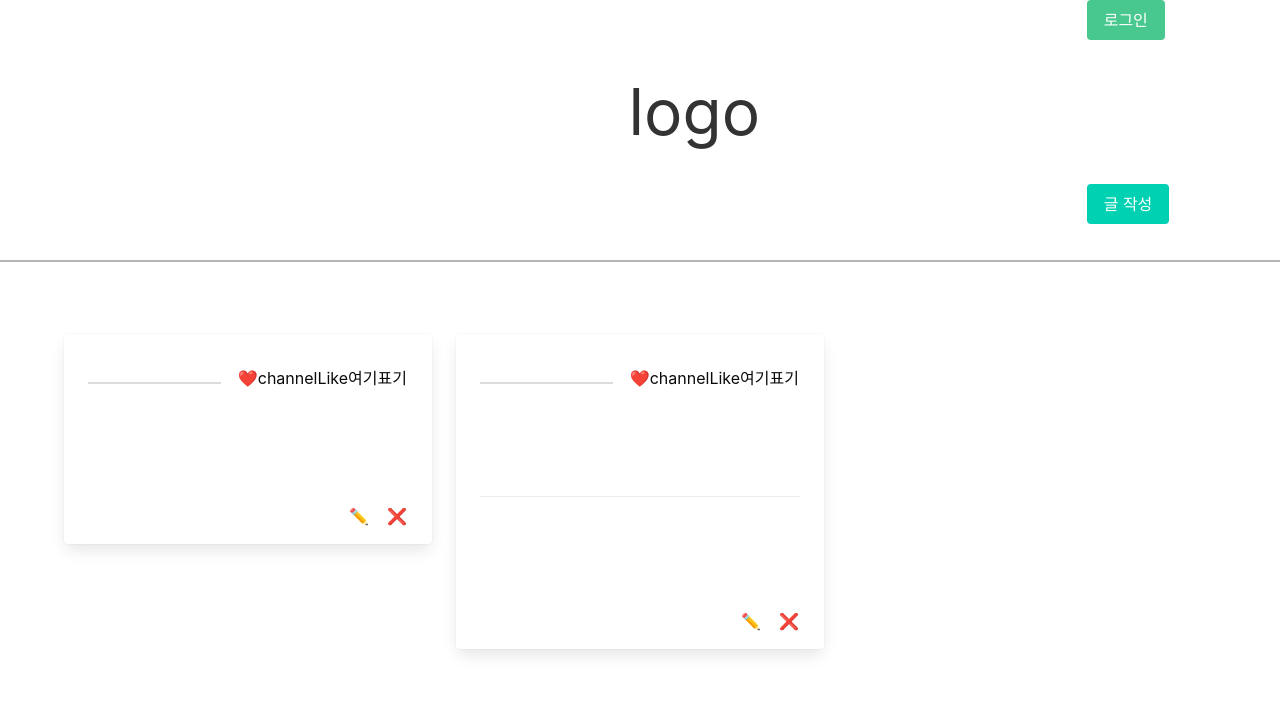
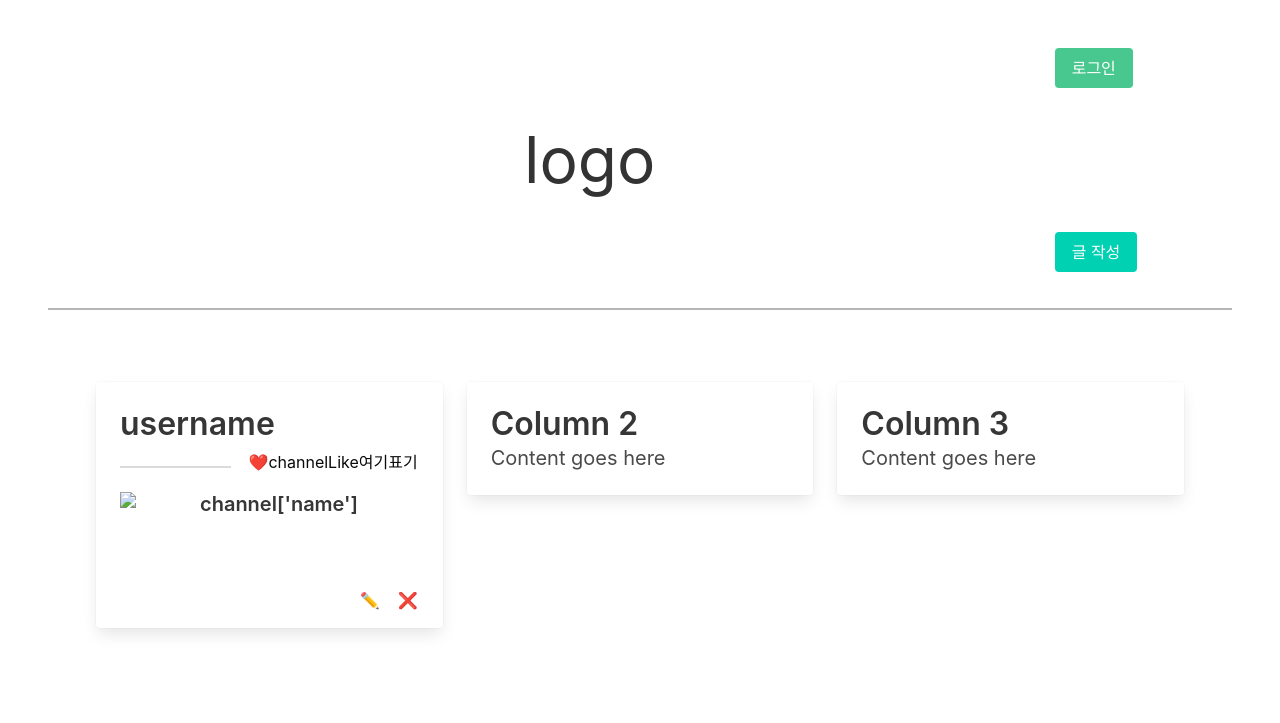
Before and after one commit to namhoon-kim97/YourTuber, a Flask app: template templates/index.html in a window 1280 px wide; the page is wider, and only the part inside the window is pictured. Shown: the top 723 px of that part. Run offline with Flask 3, Linux system fonts and the light colour scheme; the template is opened without the code that fills it, so the values that code supplies are empty.

Commit message:
ADD css change

```diff
--- /dev/null
+++ b/static/style.css
@@ -0,0 +1,15 @@
+#logo {
+  font-size: 4rem;
+  color: #333;
+  text-align: center;
+}
+
+#articleButton {
+  float: right;
+  padding-right: 0px;
+}
+
+.dotLine {
+  border: none;
+  border-top: 2px dotted;
+}
--- a/templates/index.html
+++ b/templates/index.html
@@ -4,40 +4,24 @@
     <meta charset="UTF-8" />
     <meta name="viewport" content="width=device-width, initial-scale=1.0" />
     <title>YourTuber</title>
-    <style>
-      #logo {
-        font-size: 4rem;
-        color: #333;
-        text-align: center;
-      }
-
-      #articleButton {
-        float: right;
-        padding-right: 0px;
-      }
-
-      .dotLine {
-        border: none;
-        border-top: 2px dotted;
-      }
-    </style>
     <!-- bulma import   -->
     <link
       rel="stylesheet"
-      href="https://cdn.jsdelivr.net/npm/bulma@0.9.4/css/bulma.min.css"
-    />
+      href="https://cdn.jsdelivr.net/npm/bulma@0.9.4/css/bulma.min.css"/>
+    <link rel ='stylesheet' type='text/css' href="{{url_for('static', filename='style.css')}}">
   </head>
 
   <body>
+    <section class="section">
       <!-- upper menu -->
       <div class="columns is-mobile">
         <div class="column is-1 is-offset-10">
-        <button class="button is-success">로그인</button>
+          <button class="button is-success" onclick="location.href='/login'">로그인</button>
           <!-- 로그인 상태면 userNickname보이게 -->
         </div>
       </div>
       <div class="columns is-mobile">
-      <div class="column is-3 is-offset-5" id="logo">
+        <div class="column is-3 is-offset-4" id="logo">
           <!-- 여기에 로고 -->logo
         </div>
       </div>
@@ -50,7 +34,6 @@
 
       <!-- Main content -->
       <section class="section">
-      <div class="container">
           <div class="columns is-multiline">
             <!-- 쌓이게 -->
             <div class="column is-one-third">
@@ -58,9 +41,9 @@
                 <div class="card-content">
                   <!-- 카드 제목 -->
                   <p class="title">
-                  {{username}}
-                  <span
-                    ><button class="button is-white" id="articleButton">
+                    username
+                    <span>
+                      <button class="button is-white" id="articleButton">
                         ❤️
                         <h6>channelLike여기표기</h6>
                       </button>
@@ -74,14 +57,18 @@
                   <!-- 카드 내용  -->
                   <div class="subtitle">
                     <article class="media">
+                      <figure class="media-left">
                         <p class="image is-64x64">
-                      <img src="{{ 이미지주소 }}" />
+                          <img src="##" />
                         </p>
+                      </figure>
+                      <div class="media-content">
                         <div class="content">
                           <p>
                             <!-- channel딕셔너리에서 가져오기 -->
-                        <b>{{ channel['name'] }}</b>
+                            <strong> channel['name'] </strong>
                           </p>
+                        </div>
                       </div>
                     </article>
                   </div>
@@ -97,54 +84,22 @@
             <div class="column is-one-third">
               <div class="card">
                 <div class="card-content">
-                <!-- 카드 제목 -->
-                <p class="title">
-                  {{username}}
-                  <span
-                    ><button class="button is-white" id="articleButton">
-                      ❤️
-                      <h6>channelLike여기표기</h6>
-                    </button>
-                  </span>
-                </p>
-                <hr class="has-background-grey-lighter" />
-                <!-- 카드 내용  -->
-                <div class="subtitle">
-                  <!-- dv에 있는 내용들 list로 추가-->
-                  <!-- 카드 내용  -->
-                  <article class="media">
-                    <p class="image is-64x64">
-                      <img src="{{ 이미지주소 }}" />
-                    </p>
-                    <div class="content">
-                      <p>
-                        <!-- channel딕셔너리에서 가져오기 -->
-                        <b>{{ channel['na me'] }}</b>
-                      </p>
+                  <p class="title">Column 2</p>
+                  <p class="subtitle">Content goes here</p>
                 </div>
-                  </article>
-                  <article class="media">
-                    <p class="image is-64x64">
-                      <img src="{{ 이미지주소 }}" />
-                    </p>
-                    <div class="content">
-                      <p>
-                        <!-- channel딕셔너리에서 가져오기 -->
-                        <b>{{ channel['name'] }}</b>
-                      </p>
               </div>
-                  </article>
             </div>
 
-                <button class="button is-white" id="articleButton">❌</button>
-                <button class="button is-white" id="articleButton">✏️</button>
-
-                <br />
-              </div>
+            <div class="column is-one-third">
+              <div class="card">
+                <div class="card-content">
+                  <p class="title">Column 3</p>
+                  <p class="subtitle">Content goes here</p>
                 </div>
               </div>
             </div>
           </div>
       </section>
+    </section>
   </body>
 </html>
```
Also changed, not shown: templates/login.html (+19 -3 lines). Lines whose indentation alone changed are shown as unchanged.
